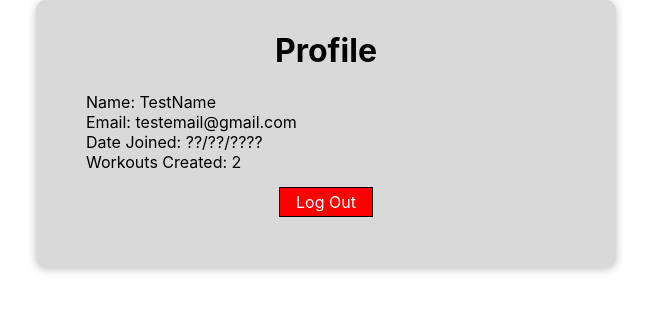
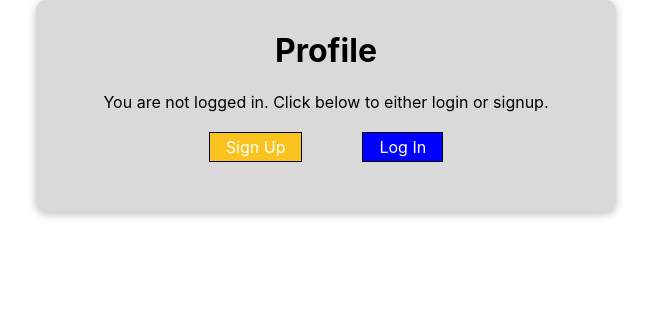
Before and after one commit to Edric456/csci-4300-group-project, a React (Create React App) app: page / in a window 1280 px wide. Shown: the top 312 px of the page, without its empty margins (314-965 px from the left). Built offline with nearby package versions, Linux system fonts and the light colour scheme.

Commit message:
Added buttons to profile page and linked the signup and login buttons

```diff
--- a/src/componets/Button.js
+++ b/src/componets/Button.js
@@ -1,4 +1,5 @@
 import React from 'react';
+
 
 import '../css/Button.css';
 
--- a/src/componets/ProfilePage.js
+++ b/src/componets/ProfilePage.js
@@ -2,10 +2,11 @@ import React from 'react';
 import Card from './Card';
 import Button from './Button';
 import '../css/ProfilePage.css';
+import { Link } from 'react-router-dom';
 
 function ProfilePage () {
 
-    var test = true;
+    var test = false;
 
     var finalProfilePage =
 
@@ -24,6 +25,11 @@ function ProfilePage () {
     if (test == false) {
         finalProfilePage = <Card className="profile"><h1>Profile</h1>
         <div className="notlogged">You are not logged in. Click below to either login or signup.</div>
+        <br></br>
+        <center>
+        <Link to='/signup'><Button className="register">Sign Up</Button></Link>
+        <Link to='/login'><Button className="getlogged">Log In</Button></Link>
+        </center>
         </Card>
 
     }
--- a/src/css/Button.css
+++ b/src/css/Button.css
@@ -5,3 +5,9 @@
     padding: 0.25rem 1rem;
     cursor: pointer;
   }
+
+.button:hover,
+.button:active {
+  border-color: gray;
+  border-width: 1px;
+}
--- a/src/css/ProfilePage.css
+++ b/src/css/ProfilePage.css
@@ -20,3 +20,28 @@ h1 {
     background-color: red;
     margin-top: 15px;
 }
+
+.logout:hover,
+.logout:active {
+    background-color: rgb(253, 111, 111);
+}
+
+.register {
+    background-color: #fac320;
+    margin-right: 30px;
+}
+
+.register:hover,
+.register:active {
+    background-color: #ffdb6e;
+}
+
+.getlogged {
+    background-color: blue;
+    margin-left: 30px;
+}
+
+.getlogged:hover,
+.getlogged:active {
+    background-color: rgb(100, 100, 255);
+}
```
